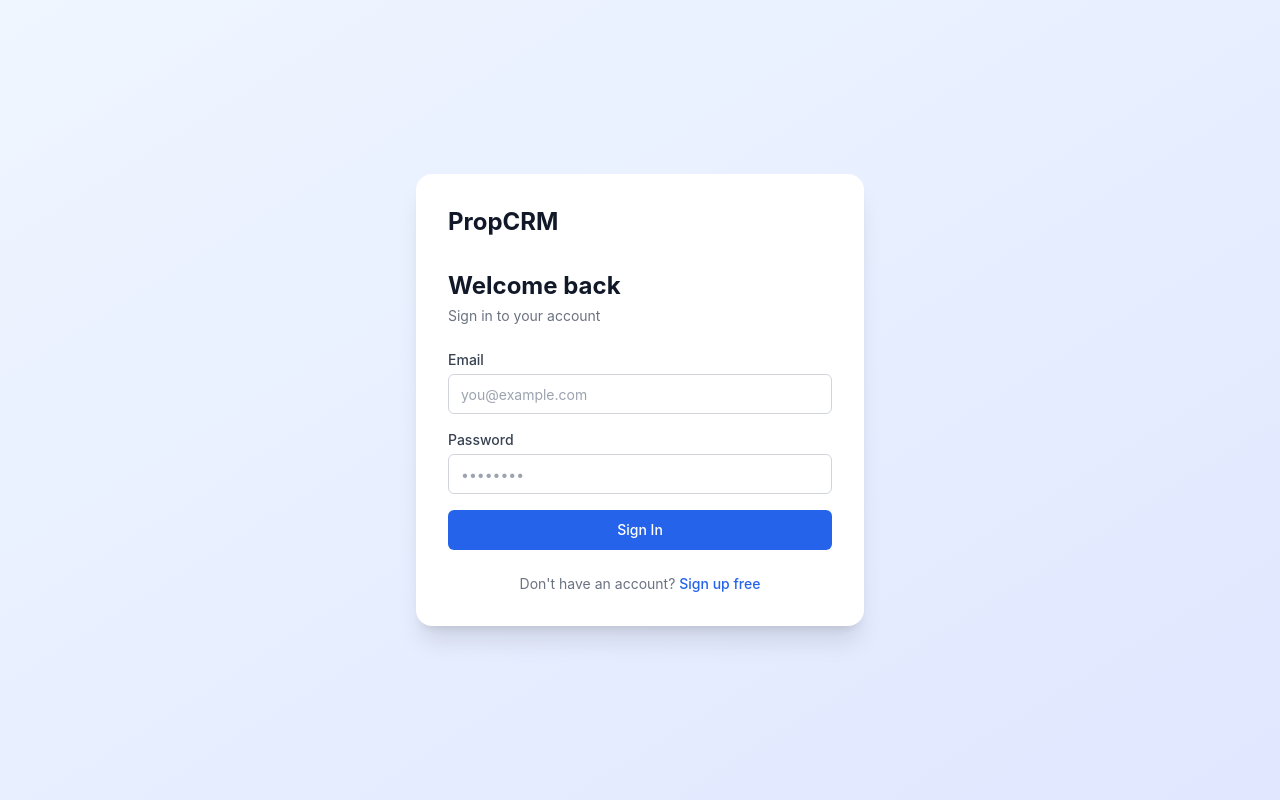
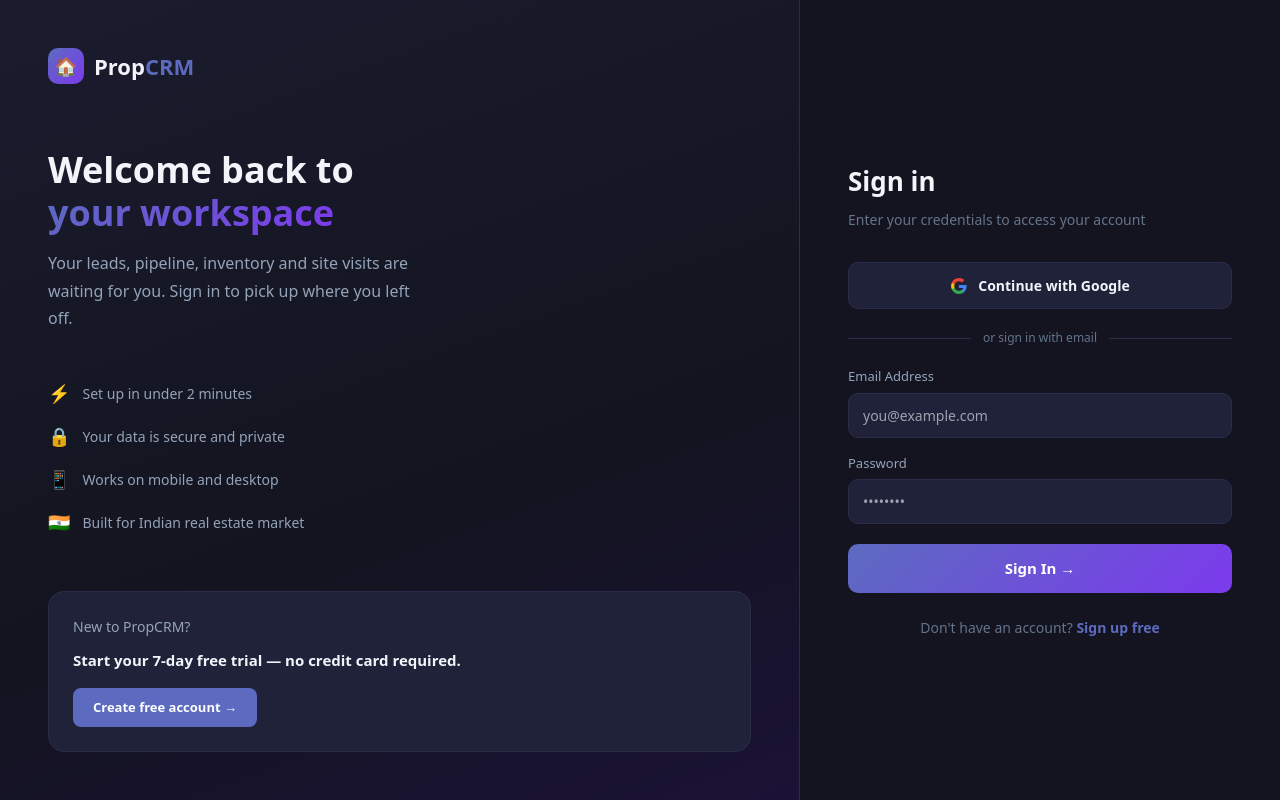
Before and after one commit to Chicku-creates/Realestate-crm, a React (Vite) app: page /login in a window 1280 px wide. Built offline with nearby package versions, Linux system fonts and the light colour scheme.

Commit message:
New split-screen login page matching signup style

```diff
--- a/src/pages/Login.jsx
+++ b/src/pages/Login.jsx
@@ -1,16 +1,27 @@
 import { useState } from 'react'
 import { Link, useNavigate } from 'react-router-dom'
 import { useAuth } from '../context/AuthContext'
-import { Button } from '../components/ui/button'
-import { Input } from '../components/ui/input'
-import { Label } from '../components/ui/label'
+import { supabase } from '../lib/supabase'
 
+const T = {
+  bg: '#13141F', surface: '#1A1C2E', elevated: '#20223A',
+  border: '#2A2D4A', text: '#F1F5F9', muted: '#64748B',
+  sub: '#94A3B8', indigo: '#5C6BC0', purple: '#7C3AED', emerald: '#10B981',
+}
+
+const benefits = [
+  { icon: '⚡', text: 'Set up in under 2 minutes' },
+  { icon: '🔒', text: 'Your data is secure and private' },
+  { icon: '📱', text: 'Works on mobile and desktop' },
+  { icon: '🇮🇳', text: 'Built for Indian real estate market' },
+]
 
 export function Login() {
   const [email, setEmail] = useState('')
   const [password, setPassword] = useState('')
   const [error, setError] = useState('')
   const [loading, setLoading] = useState(false)
+  const [googleLoading, setGoogleLoading] = useState(false)
   const { signIn } = useAuth()
   const navigate = useNavigate()
 
@@ -19,45 +30,159 @@
     setLoading(true)
     setError('')
     const { error } = await signIn(email, password)
-    if (error) {
-      setError(error.message)
-      setLoading(false)
-    } else {
-      navigate('/dashboard')
-    }
+    if (error) { setError(error.message); setLoading(false) }
+    else navigate('/dashboard')
+  }
+
+  const handleGoogle = async () => {
+    setGoogleLoading(true)
+    await supabase.auth.signInWithOAuth({
+      provider: 'google',
+      options: { redirectTo: 'https://realestate-crm-azure.vercel.app/dashboard' }
+    })
   }
 
   return (
-    <div className="min-h-screen bg-gradient-to-br from-blue-50 to-indigo-100 flex items-center justify-center p-4">
-      <div className="bg-white rounded-2xl shadow-xl w-full max-w-md p-8">
-        <div className="flex items-center gap-2 mb-8">
+    <div style={{ minHeight: '100vh', display: 'flex', fontFamily: 'system-ui, sans-serif', backgroundColor: T.bg }}>
 
-          <span className="font-bold text-2xl text-gray-900">PropCRM</span>
+      {/* Left Panel */}
+      <div style={{
+        flex: 1, display: 'flex', flexDirection: 'column', justifyContent: 'space-between',
+        padding: '48px', background: `linear-gradient(160deg, #1A1C2E 0%, #13141F 60%, #1a1235 100%)`,
+        borderRight: `1px solid ${T.border}`, minWidth: 0,
+      }}>
+        {/* Logo */}
+        <div>
+          <div style={{ display: 'flex', alignItems: 'center', gap: 10, marginBottom: 64 }}>
+            <div style={{ width: 36, height: 36, borderRadius: 10, background: `linear-gradient(135deg, ${T.indigo}, ${T.purple})`, display: 'flex', alignItems: 'center', justifyContent: 'center', fontSize: 18 }}>🏠</div>
+            <span style={{ fontSize: 22, fontWeight: 800, color: T.text }}>Prop<span style={{ color: T.indigo }}>CRM</span></span>
+          </div>
+
+          <h1 style={{ fontSize: 36, fontWeight: 800, color: T.text, lineHeight: 1.2, margin: '0 0 16px' }}>
+            Welcome back to<br />
+            <span style={{ background: `linear-gradient(135deg, ${T.indigo}, ${T.purple})`, WebkitBackgroundClip: 'text', WebkitTextFillColor: 'transparent' }}>
+              your workspace
+            </span>
+          </h1>
+          <p style={{ color: T.sub, fontSize: 16, lineHeight: 1.7, margin: '0 0 48px', maxWidth: 380 }}>
+            Your leads, pipeline, inventory and site visits are waiting for you. Sign in to pick up where you left off.
+          </p>
+
+          {/* Benefits */}
+          <div style={{ display: 'flex', flexDirection: 'column', gap: 16, marginBottom: 48 }}>
+            {benefits.map((b, i) => (
+              <div key={i} style={{ display: 'flex', alignItems: 'center', gap: 12 }}>
+                <span style={{ fontSize: 18 }}>{b.icon}</span>
+                <span style={{ color: T.sub, fontSize: 14 }}>{b.text}</span>
+              </div>
+            ))}
+          </div>
         </div>
-        <h1 className="text-2xl font-bold text-gray-900 mb-1">Welcome back</h1>
-        <p className="text-gray-500 text-sm mb-6">Sign in to your account</p>
 
-        {error && <div className="bg-red-50 text-red-600 text-sm p-3 rounded-lg mb-4">{error}</div>}
+        {/* Bottom CTA */}
+        <div style={{ backgroundColor: T.elevated, border: `1px solid ${T.border}`, borderRadius: 16, padding: 24 }}>
+          <p style={{ color: T.sub, fontSize: 14, margin: '0 0 12px' }}>New to PropCRM?</p>
+          <p style={{ color: T.text, fontSize: 15, fontWeight: 600, margin: '0 0 16px', lineHeight: 1.5 }}>
+            Start your 7-day free trial — no credit card required.
+          </p>
+          <Link to="/signup" style={{
+            display: 'inline-block', backgroundColor: T.indigo, color: '#fff',
+            borderRadius: 8, padding: '10px 20px', fontSize: 13, fontWeight: 600,
+            textDecoration: 'none',
+          }}>
+            Create free account →
+          </Link>
+        </div>
+      </div>
 
-        <form onSubmit={handleSubmit} className="space-y-4">
+      {/* Right Panel */}
+      <div style={{ width: '480px', flexShrink: 0, display: 'flex', flexDirection: 'column', justifyContent: 'center', padding: '48px', overflowY: 'auto' }}>
+
+        <div style={{ marginBottom: 32 }}>
+          <h2 style={{ color: T.text, fontSize: 26, fontWeight: 700, margin: '0 0 8px' }}>Sign in</h2>
+          <p style={{ color: T.muted, fontSize: 14, margin: 0 }}>Enter your credentials to access your account</p>
+        </div>
+
+        {error && (
+          <div style={{ backgroundColor: '#EF444415', border: '1px solid #EF444440', borderRadius: 10, padding: '10px 16px', color: '#EF4444', fontSize: 13, marginBottom: 20 }}>
+            {error}
+          </div>
+        )}
+
+        {/* Google Button */}
+        <button
+          onClick={handleGoogle}
+          disabled={googleLoading}
+          style={{
+            width: '100%', padding: '12px', borderRadius: 10, border: `1px solid ${T.border}`,
+            backgroundColor: T.elevated, color: T.text, fontSize: 14, fontWeight: 600,
+            cursor: 'pointer', display: 'flex', alignItems: 'center', justifyContent: 'center', gap: 10,
+            marginBottom: 20, opacity: googleLoading ? 0.7 : 1,
+          }}
+        >
+          <svg width="18" height="18" viewBox="0 0 18 18"><path fill="#4285F4" d="M16.51 8H8.98v3h4.3c-.18 1-.74 1.48-1.6 2.04v2.01h2.6a7.8 7.8 0 002.38-5.88c0-.57-.05-.66-.15-1.18z"/><path fill="#34A853" d="M8.98 17c2.16 0 3.97-.72 5.3-1.94l-2.6-2a4.8 4.8 0 01-7.18-2.54H1.83v2.07A8 8 0 008.98 17z"/><path fill="#FBBC05" d="M4.5 10.52a4.8 4.8 0 010-3.04V5.41H1.83a8 8 0 000 7.18l2.67-2.07z"/><path fill="#EA4335" d="M8.98 4.18c1.17 0 2.23.4 3.06 1.2l2.3-2.3A8 8 0 001.83 5.4L4.5 7.49a4.77 4.77 0 014.48-3.31z"/></svg>
+          {googleLoading ? 'Redirecting...' : 'Continue with Google'}
+        </button>
+
+        {/* Divider */}
+        <div style={{ display: 'flex', alignItems: 'center', gap: 12, marginBottom: 20 }}>
+          <div style={{ flex: 1, height: 1, backgroundColor: T.border }} />
+          <span style={{ color: T.muted, fontSize: 12 }}>or sign in with email</span>
+          <div style={{ flex: 1, height: 1, backgroundColor: T.border }} />
+        </div>
+
+        {/* Form */}
+        <div style={{ display: 'flex', flexDirection: 'column', gap: 16 }}>
           <div>
-            <Label>Email</Label>
-            <Input type="email" value={email} onChange={e => setEmail(e.target.value)} required placeholder="you@example.com" />
+            <label style={{ display: 'block', color: T.sub, fontSize: 13, fontWeight: 500, marginBottom: 6 }}>Email Address</label>
+            <input
+              type="email"
+              value={email}
+              onChange={e => setEmail(e.target.value)}
+              placeholder="you@example.com"
+              required
+              style={{ width: '100%', backgroundColor: T.elevated, border: `1px solid ${T.border}`, borderRadius: 10, padding: '11px 14px', color: T.text, fontSize: 14, outline: 'none', boxSizing: 'border-box' }}
+            />
           </div>
           <div>
-            <Label>Password</Label>
-            <Input type="password" value={password} onChange={e => setPassword(e.target.value)} required placeholder="••••••••" />
+            <div style={{ display: 'flex', justifyContent: 'space-between', alignItems: 'center', marginBottom: 6 }}>
+              <label style={{ color: T.sub, fontSize: 13, fontWeight: 500 }}>Password</label>
+            </div>
+            <input
+              type="password"
+              value={password}
+              onChange={e => setPassword(e.target.value)}
+              placeholder="••••••••"
+              required
+              style={{ width: '100%', backgroundColor: T.elevated, border: `1px solid ${T.border}`, borderRadius: 10, padding: '11px 14px', color: T.text, fontSize: 14, outline: 'none', boxSizing: 'border-box' }}
+            />
           </div>
-          <Button type="submit" disabled={loading} className="w-full mt-2">
-            {loading ? 'Signing in...' : 'Sign In'}
-          </Button>
-        </form>
 
-        <p className="text-center text-sm text-gray-500 mt-6">
+          <button
+            onClick={handleSubmit}
+            disabled={loading}
+            style={{
+              width: '100%', padding: '13px', borderRadius: 10, border: 'none',
+              background: `linear-gradient(135deg, ${T.indigo}, ${T.purple})`,
+              color: '#fff', fontSize: 15, fontWeight: 700, cursor: 'pointer',
+              opacity: loading ? 0.7 : 1, marginTop: 4,
+            }}
+          >
+            {loading ? 'Signing in...' : 'Sign In →'}
+          </button>
+        </div>
+
+        <p style={{ color: T.muted, fontSize: 14, textAlign: 'center', marginTop: 24 }}>
           Don't have an account?{' '}
-          <Link to="/signup" className="text-blue-600 font-medium hover:underline">Sign up free</Link>
+          <Link to="/signup" style={{ color: T.indigo, fontWeight: 600 }}>Sign up free</Link>
         </p>
       </div>
+
+      <style>{`
+        @media (max-width: 768px) {
+          .hide-on-mobile { display: none !important; }
+        }
+      `}</style>
     </div>
   )
 }
```
